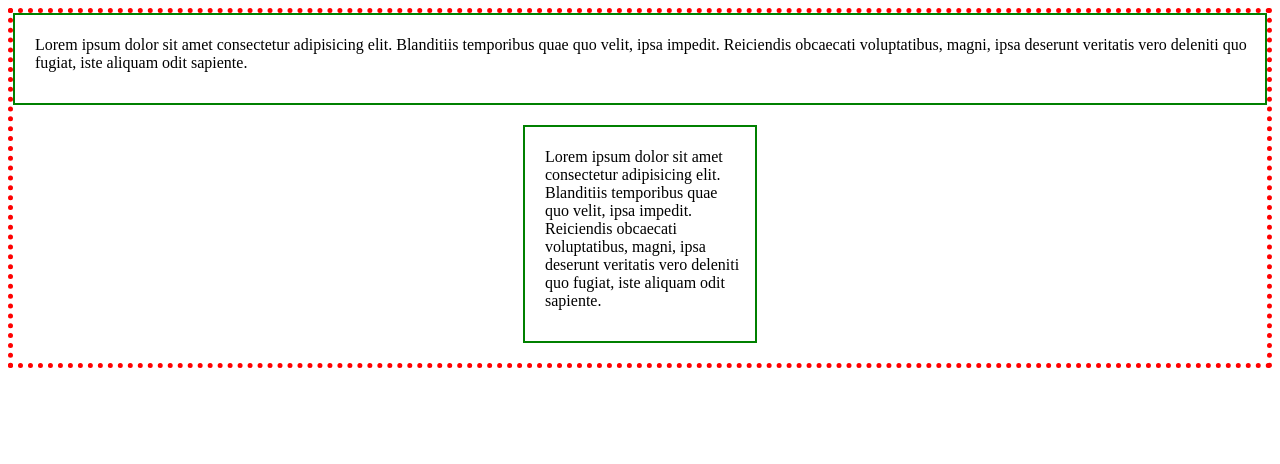
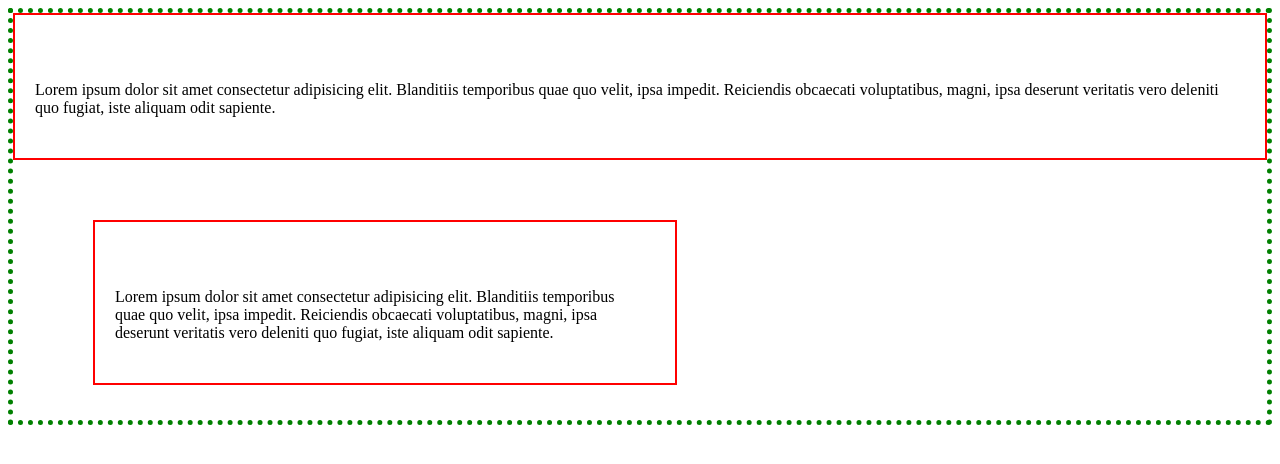
Before and after one commit to Sabbir2809/CSS3, a plain HTML site: page 7 Padding and Margin/index.html in a window 1280 px wide. Drawn offline with Linux system fonts and the light colour scheme.

Commit message:
Padding and Margin

```diff
--- a/7 Padding and Margin/style.css
+++ b/7 Padding and Margin/style.css
@@ -1,23 +1,23 @@
 .div1{
-  border: 2px solid green;
-  /* padding-top: 50px;
-  padding-bottom: 50px;
+  border: 2px solid red;
+  padding: 50px 40px 25px 20px;
+  /* padding-top: 30px;
+  padding-right: 30%;
   padding-left: 10%;
-  padding-right: 10%; */
-
-  padding: 5px 10px 15px 20px;
+  padding-bottom: 5px; */
 }
 
 body{
-  border: 5px dotted red;
+  border: 5px dotted green;
 }
 
 #margin{
+  width: 520px;
+  margin-top: 0 auto;
+
+  margin: 60px 40px 35px 80px;
   /* margin-top: 10px;
   margin-bottom: 30px;
   margin-left: 15px;
   margin-right: 30px; */
-  /* margin: 25px 15px 20px 40px; */
-  width: 200px;
-  margin: 20px auto;
 }
```
